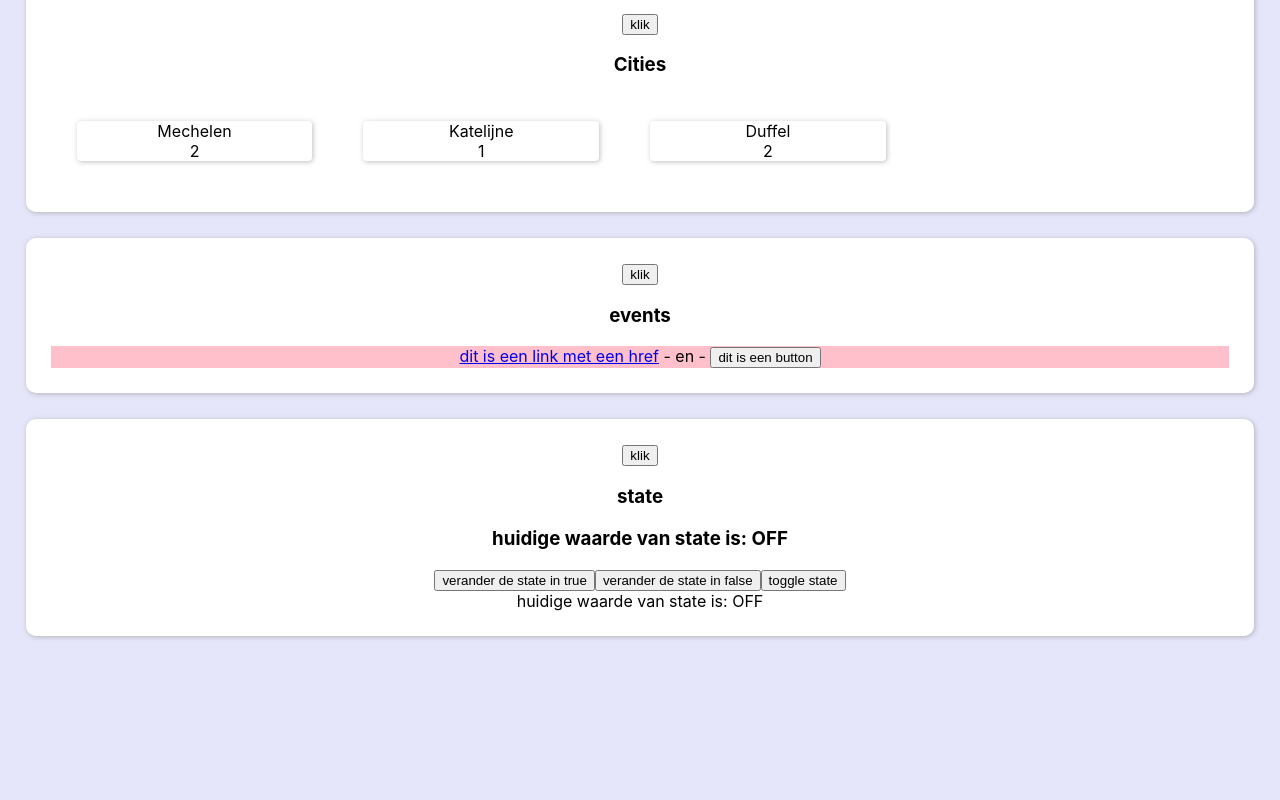
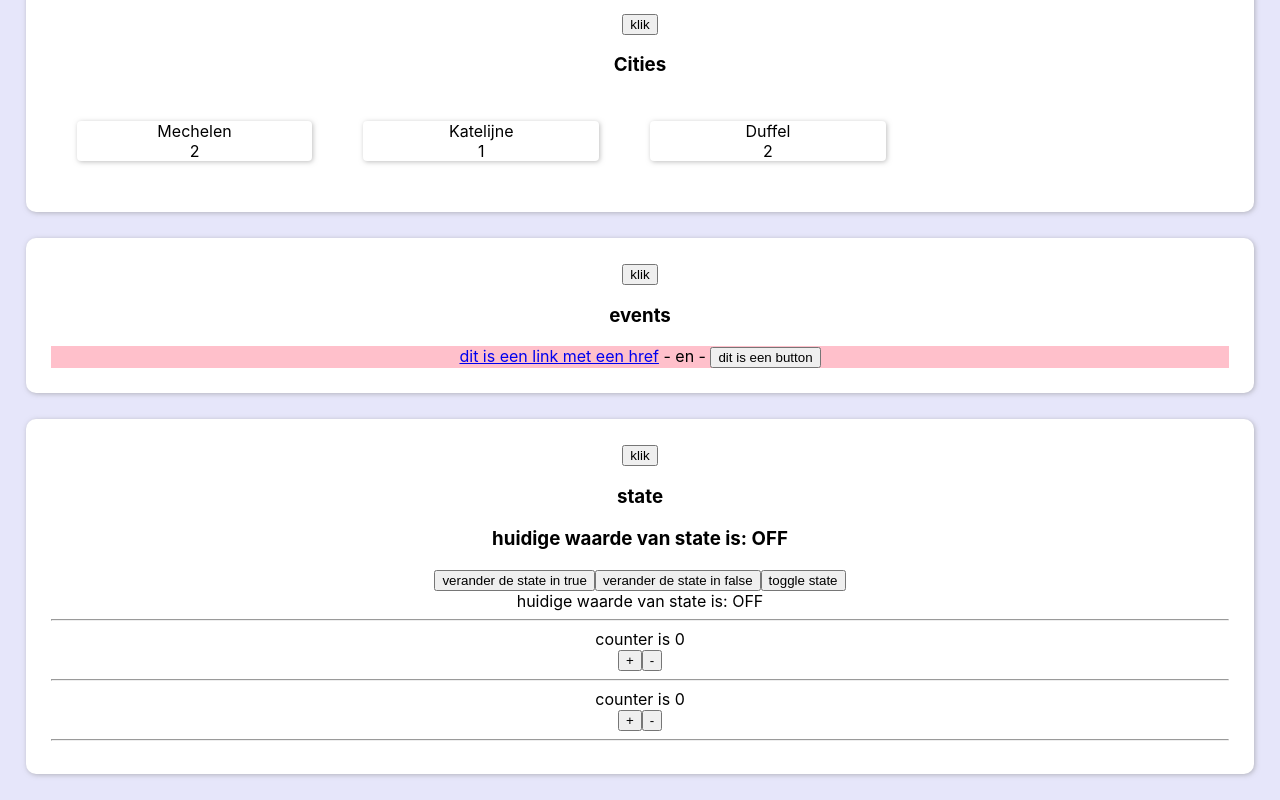
Before and after one commit to SanderLanciers/test2_react, a React (Create React App) app: page / in a window 1280 px wide. Shown: the part 3320-4120 px from the top of the page. Before the commit the page ends 3982 px from the top, so only its background shows below. Built offline with nearby package versions, Linux system fonts and the light colour scheme.

Commit message:
StateDemo with state counter

```diff
--- a/src/components/StateDemo.js
+++ b/src/components/StateDemo.js
@@ -3,6 +3,7 @@ import {Section} from "./Section";
 
 export function StateDemo() {
     const [isOn, setIsOn] = useState(false);
+    const [counter, setCounter] = useState(0);
 
     return <Section title="state">
         <h3>huidige waarde van state is: {isOn ? "ON" : "OFF"}</h3>
@@ -10,5 +11,14 @@ export function StateDemo() {
         <button onClick={() => setIsOn(false)}>verander de state in false</button>
         <button onClick={() => setIsOn(!isOn)}>toggle state</button>
         <div>huidige waarde van state is: {isOn ? "ON" : "OFF"}</div>
+        <hr/>
+        <div>counter is {counter}</div>
+        <button onClick={() => setCounter(counter+1)}>+</button>
+        <button onClick={() => setCounter(counter-1)}>-</button>
+        <hr/>
+        <div>counter is {counter}</div>
+        <button onClick={() => setCounter(counter+1)}>+</button>
+        <button onClick={() => setCounter(counter-1)}>-</button>
+        <hr/>
     </Section>;
 }
```
